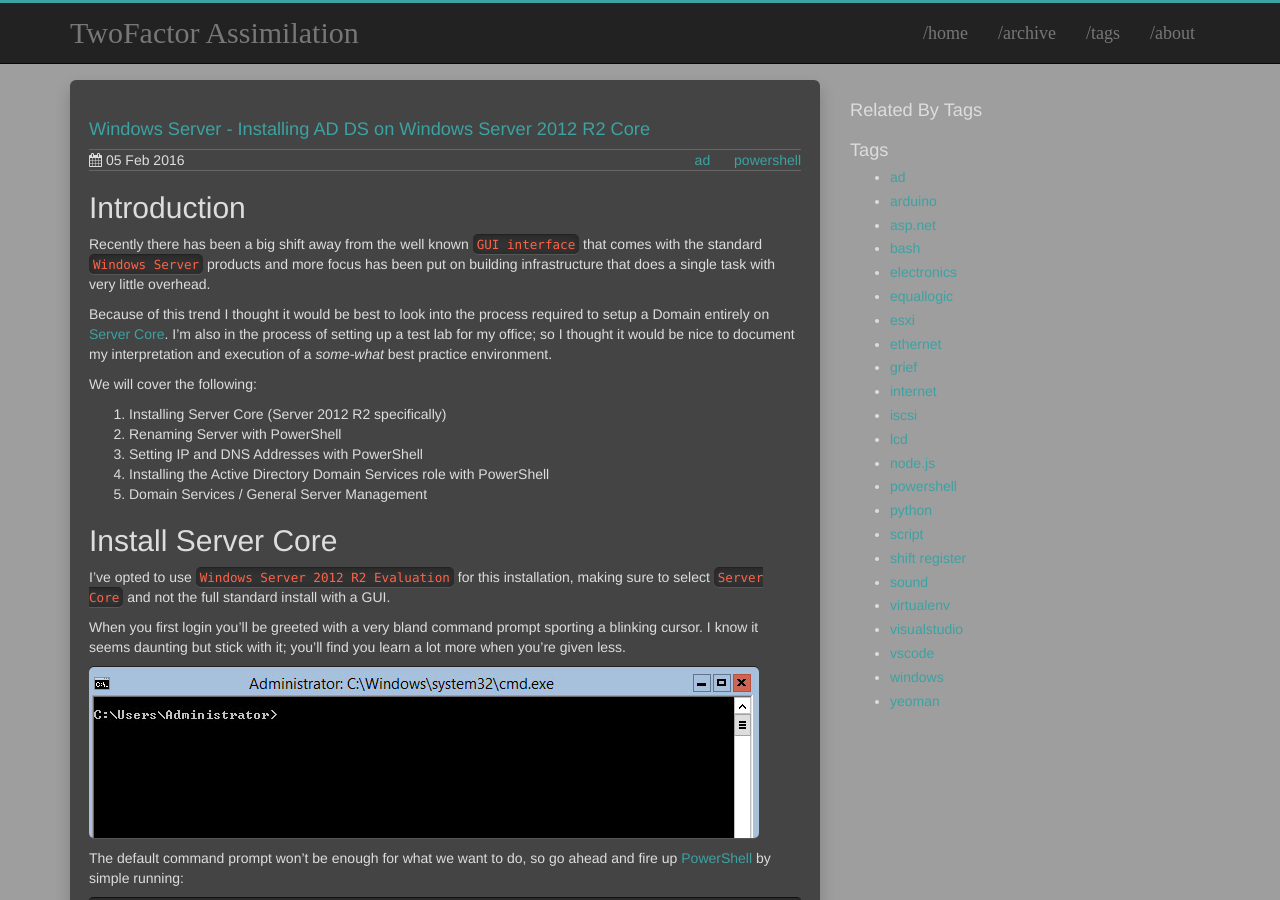
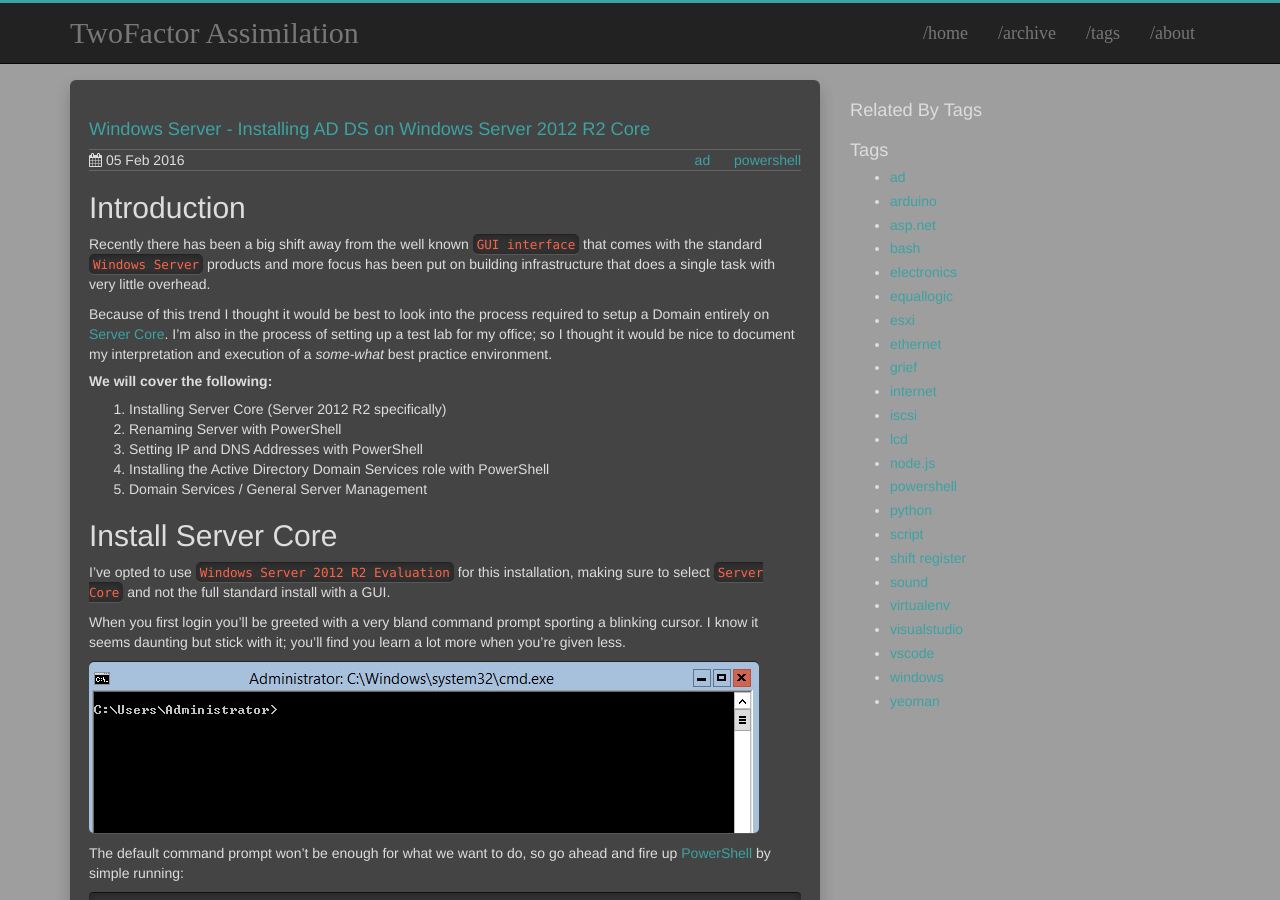
Before and after one commit to t04glovern/t04glovern.github.io.raw, a Jekyll site: the page built from _posts/2016-02-05-windows-server--installing-ad-ds-on-windows-server-2012-r2-core.markdown, in a window 1280 px wide and 900 px high. Built offline with Jekyll 4.4.1, drawn with Linux system fonts in a browser that asks for light colours; comment, search, counter and statistics services are not loaded.

```diff
--- a/_posts/2016-02-05-windows-server--installing-ad-ds-on-windows-server-2012-r2-core.markdown
+++ b/_posts/2016-02-05-windows-server--installing-ad-ds-on-windows-server-2012-r2-core.markdown
@@ -17,7 +17,7 @@ Recently there has been a big shift away from the well known `GUI interface` tha
 
 Because of this trend I thought it would be best to look into the process required to setup a Domain entirely on [Server Core](https://msdn.microsoft.com/en-us/library/hh846323%28v=vs.85%29.aspx?f=255&MSPPError=-2147217396). I'm also in the process of setting up a test lab for my office; so I thought it would be nice to document my interpretation and execution of a *some-what* best practice environment.
 
-We will cover the following:
+##### **We will cover the following:**
 1. Installing Server Core (Server 2012 R2 specifically)
 2. Renaming Server with PowerShell
 3. Setting IP and DNS Addresses with PowerShell
```
